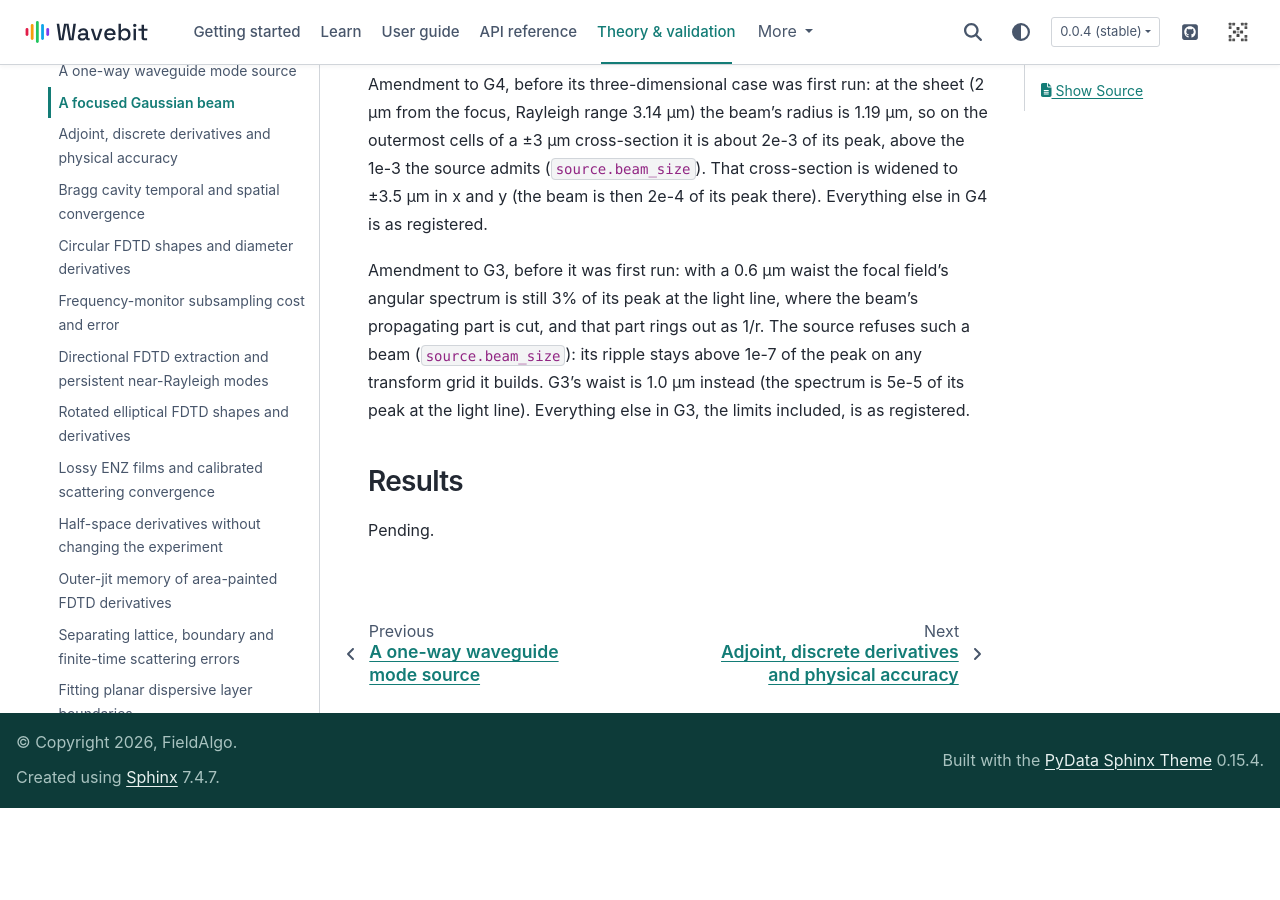
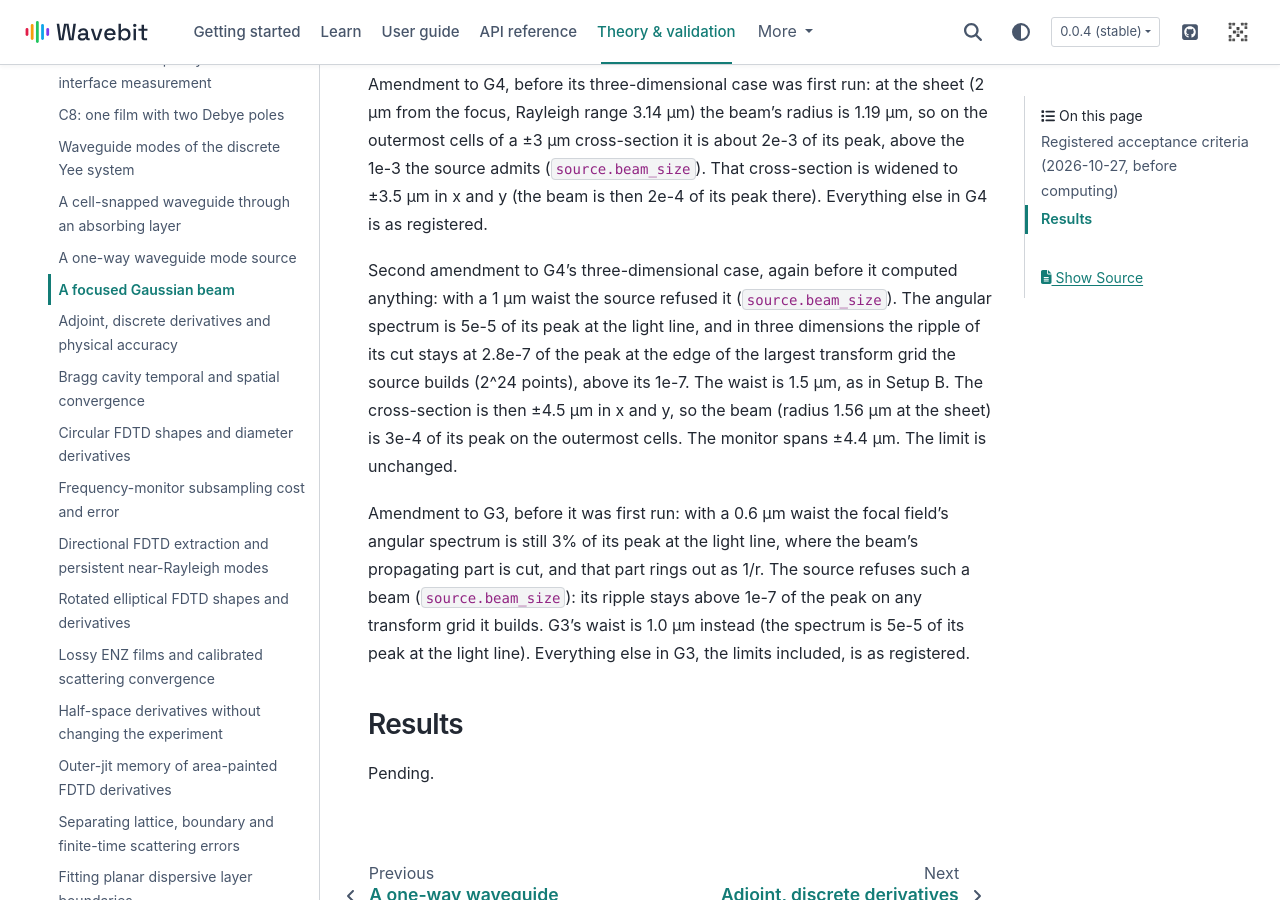
Before and after one commit to fieldalgo/wavebit, a Sphinx documentation site: the page built from docs/validation/fdtd/fd-gaussian-beam.md, in a window 1280 px wide and 900 px high, scrolled down 2440 px. Built offline with Sphinx 7.4.7 and the PyData theme 0.15.4, drawn with Linux system fonts in a browser that asks for light colours; pages that are not in the unit, such as notebooks, are missing from menus; before the commit the page ends 3248 px from its top, so only the background shows below that.

Commit message:
docs(fdtd): amend G4's 3-D case again before it computed anything
With a 1 um waist the 3-D beam's light-line ripple stays above the
source's 1e-7 on its largest transform grid, so the source refuses it.
The case uses Setup B's 1.5 um waist in a +-4.5 um cross-section; the
limit is unchanged.

Co-Authored-By: Claude Opus 5.5 <noreply@anthropic.com>
Claude-Session: https://claude.ai/code/session_01EsCWzkwvzVkG7JYdnKJnRk

```diff
--- a/docs/validation/fdtd/fd-gaussian-beam.md
+++ b/docs/validation/fdtd/fd-gaussian-beam.md
@@ -79,6 +79,14 @@ focus, Rayleigh range 3.14 µm) the beam's radius is 1.19 µm, so on the outermo
 (`source.beam_size`). That cross-section is widened to ±3.5 µm in x and y (the beam is then
 2e-4 of its peak there). Everything else in G4 is as registered.
 
+Second amendment to G4's three-dimensional case, again before it computed anything: with a
+1 µm waist the source refused it (`source.beam_size`). The angular spectrum is 5e-5 of its
+peak at the light line, and in three dimensions the ripple of its cut stays at 2.8e-7 of the
+peak at the edge of the largest transform grid the source builds (2^24 points), above its
+1e-7. The waist is 1.5 µm, as in Setup B. The cross-section is then ±4.5 µm in x and y, so
+the beam (radius 1.56 µm at the sheet) is 3e-4 of its peak on the outermost cells. The
+monitor spans ±4.4 µm. The limit is unchanged.
+
 Amendment to G3, before it was first run: with a 0.6 µm waist the focal field's angular
 spectrum is still 3% of its peak at the light line, where the beam's propagating part is cut,
 and that part rings out as 1/r. The source refuses such a beam (`source.beam_size`): its
```
Also changed, not shown: docs/locales/ko/pages/validation/fdtd/fd-gaussian-beam.md (+7 -0 lines), 1 other file.
